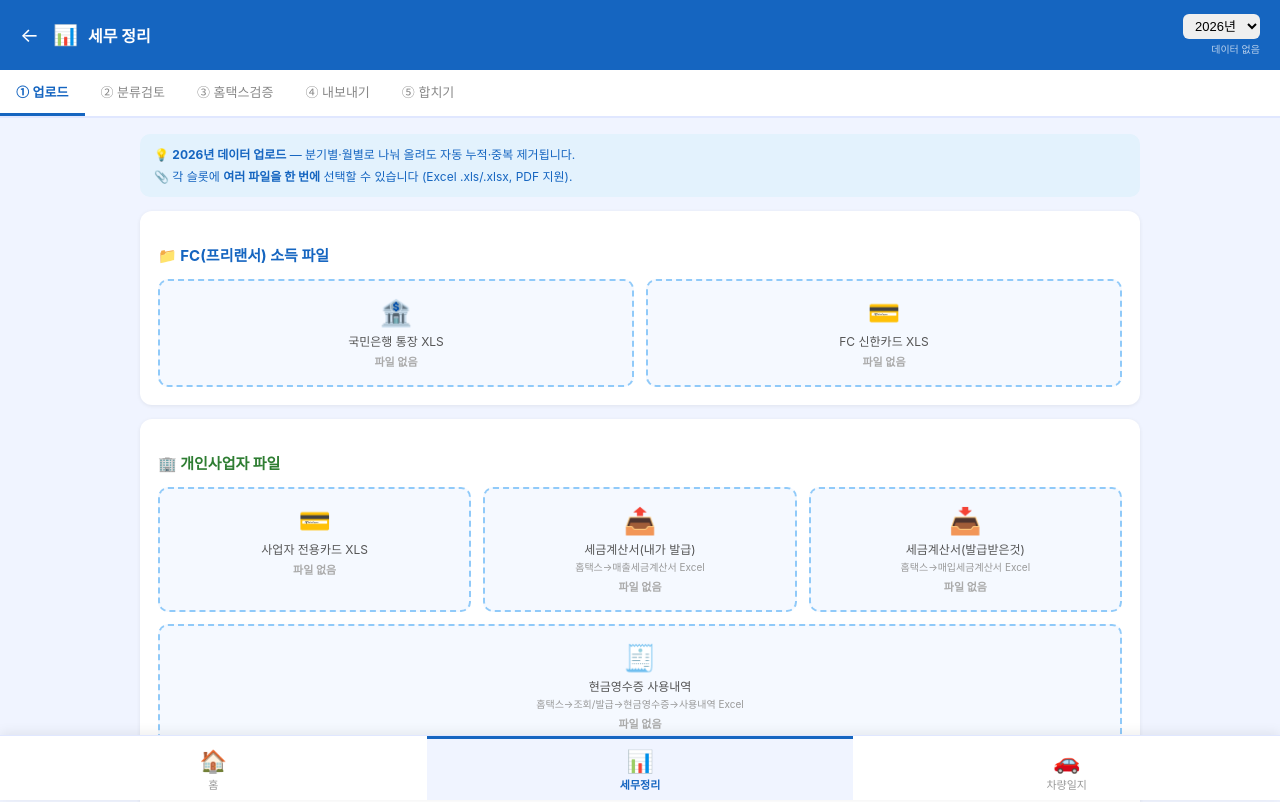
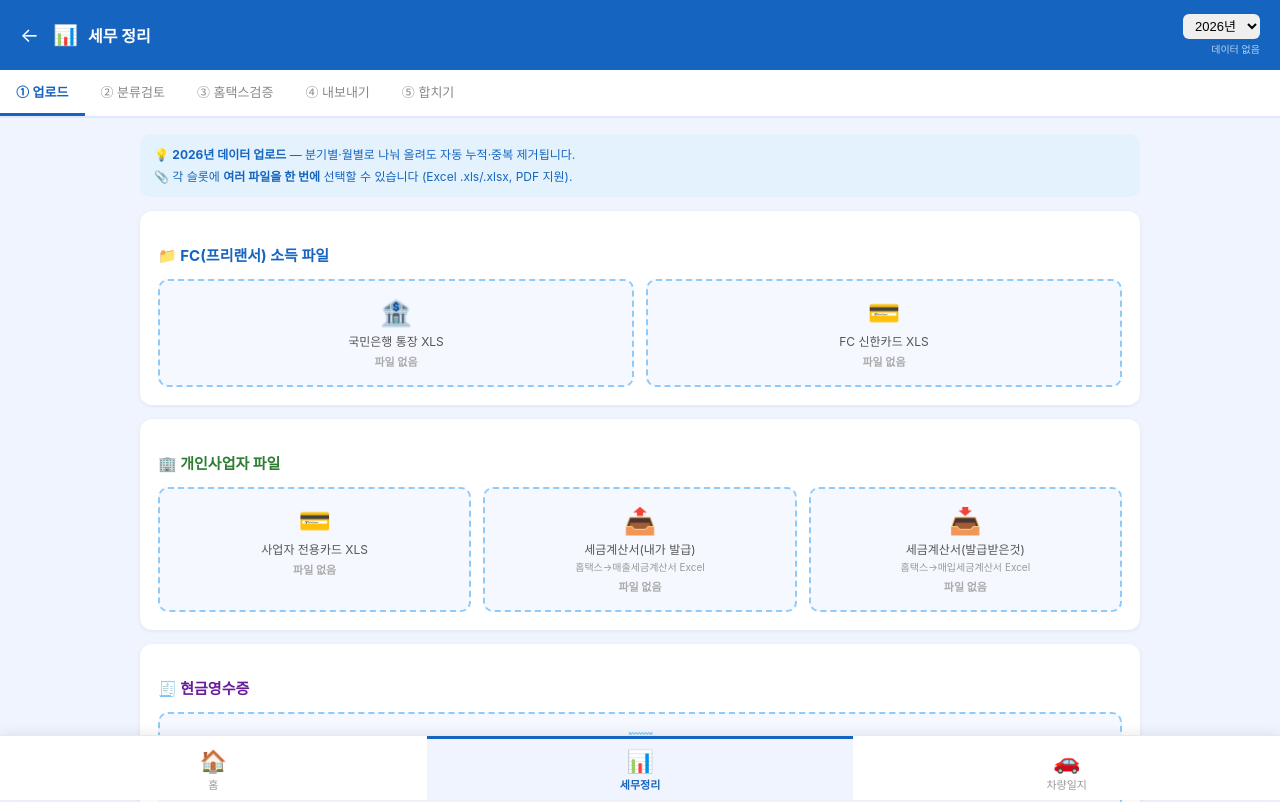
Before and after one commit to Allaboutbusiness/tax-car, a Next.js app: page /tax in a window 1280 px wide. Shown: the top 802 px of the page. Built offline with nearby package versions, Linux system fonts and the light colour scheme.

Commit message:
현금영수증 섹션 분리 (프리랜서·사업자 공통 항목)

```diff
--- a/app/tax/page.js
+++ b/app/tax/page.js
@@ -600,9 +600,11 @@ export default function TaxPage() {
               <DropZone icon="📤" label="세금계산서(내가 발급)" names={invoiceSalesNames} inputRef={invoiceSalesRef} onChange={e => setInvoiceSalesNames(Array.from(e.target.files).map(f => f.name))} color="#2e7d32" note="홈택스→매출세금계산서 Excel" />
               <DropZone icon="📥" label="세금계산서(발급받은것)" names={invoicePurchaseNames} inputRef={invoicePurchaseRef} onChange={e => setInvoicePurchaseNames(Array.from(e.target.files).map(f => f.name))} color="#2e7d32" note="홈택스→매입세금계산서 Excel" />
             </div>
-            <div style={{ marginTop: 12 }}>
-              <DropZone icon="🧾" label="현금영수증 사용내역" names={cashNames} inputRef={cashRef} onChange={e => setCashNames(Array.from(e.target.files).map(f => f.name))} color="#6a1b9a" note="홈택스→조회/발급→현금영수증→사용내역 Excel" />
-            </div>
+          </div>
+
+          <div style={ss.card}>
+            <h3 style={{ color: "#6a1b9a", marginBottom: 14, fontSize: 15 }}>🧾 현금영수증</h3>
+            <DropZone icon="🧾" label="현금영수증 사용내역 (프리랜서·사업자 공통)" names={cashNames} inputRef={cashRef} onChange={e => setCashNames(Array.from(e.target.files).map(f => f.name))} color="#6a1b9a" note="홈택스→조회/발급→현금영수증→사용내역 조회 → Excel 저장" />
           </div>
 
           <div style={ss.card}>
```
